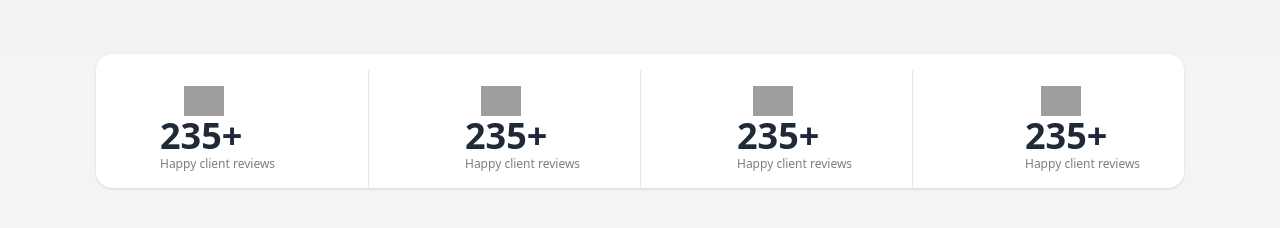
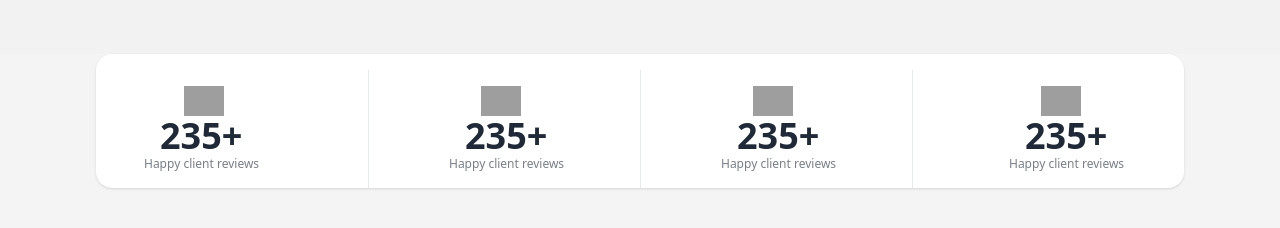
Before and after one commit to nbappi13/b10-assignment-03-task, a plain HTML site: page index.html in a window 1280 px wide. Shown: the part 1754-1982 px from the top of the page. Drawn offline with nearby package versions, Linux system fonts and the light colour scheme; grey boxes are pictures that could not be loaded.

Commit message:
edit margin left for medium device in stat section

```diff
--- a/index.html
+++ b/index.html
@@ -156,29 +156,33 @@
      <section class=" bg-zinc-100 xl:pb-24 lg:pb- md:pb- pb- ">
       <div class="">
         <div class="stats shadow md:mx-24 mx-4 lg:mx-0 xl:mx-24 bg-white grid grid-rows-4 md:grid-rows-2 lg:grid-rows-1 pt-5 md:pt-4 lg:-pt-0">
-          <div class="stat px-28 md:px-16 ml- w-[275px] lg:w-[250px] ">
+          <div class="stat px-28 md:px-16 md:ml-8 lg:ml-0 w-[275px] lg:w-[250px] ">
             <div class="stat-title ml-6 "><img width="40" height="40" src="https://img.icons8.com/cotton/64/speech-bubble-with-dots.png" alt="speech-bubble-with-dots"/></div>
             <div class="stat-value">235+</div>
-            <div class="stat-desc">Happy client reviews</div>
+            <div class="stat-desc -ml-4">Happy client reviews</div>
           </div>
           <div class="stat px-28 md:px-24 w-[275px] lg:w-[250px]  ">
             <div class="stat-title ml-4 "><img width="40" height="40" src="https://img.icons8.com/material-outlined/24/department.png" alt="department" alt="department"/></div>
             <div class="stat-value">235+</div>
-            <div class="stat-desc">Happy client reviews</div>
+            <div class="stat-desc -ml-4">Happy client reviews</div>
           </div>
           <div class="stat px-28 md:px-24 w-[275px] lg:w-[250px] ">
             <div class="stat-title ml-4 "><img width="40" height="40" src="https://img.icons8.com/parakeet-line/48/conference-call.png" alt="conference-call"/></div>
             <div class="stat-value">235+</div>
-            <div class="stat-desc">Happy client reviews</div>
+            <div class="stat-desc -ml-4">Happy client reviews</div>
           </div>
-          <div class="stat px-28 md:px-28 w-[275px] lg:w-[250px] ">
+          <div class="stat px-28 md:px-28 w-[275px] lg:w-[250px]">
             <div class="stat-title ml-4"><img width="40" height="40" src="https://img.icons8.com/ios-glyphs/30/group-foreground-selected.png" alt="group-foreground-selected"/></div>
             <div class="stat-value">235+</div>
-            <div class="stat-desc">Happy client reviews</div>
+            <div class="stat-desc -ml-4">Happy client reviews</div>
           </div>
         </div>
       </div>
      </section>
+     <!-- Work Process Section -->
+      <section>
+
+      </section>
   </main>
   <footer>
     <!--  -->
```
